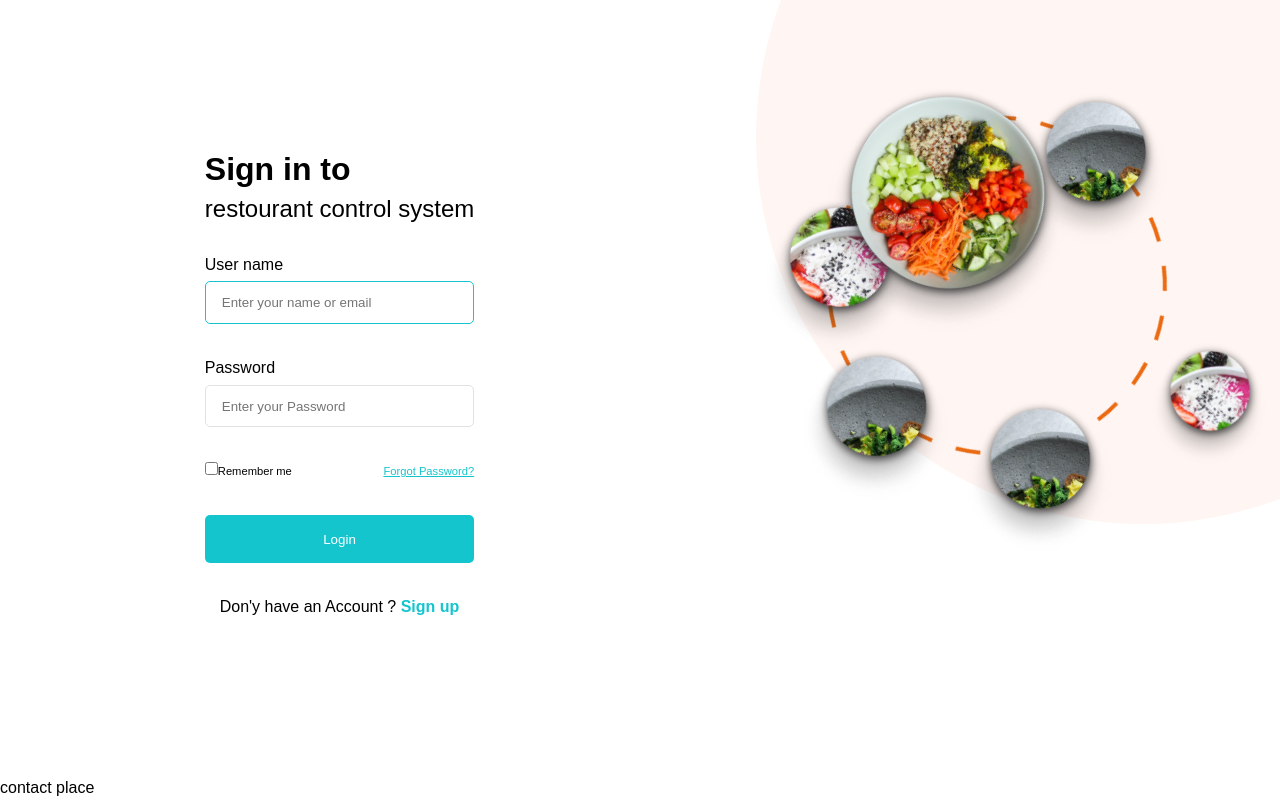
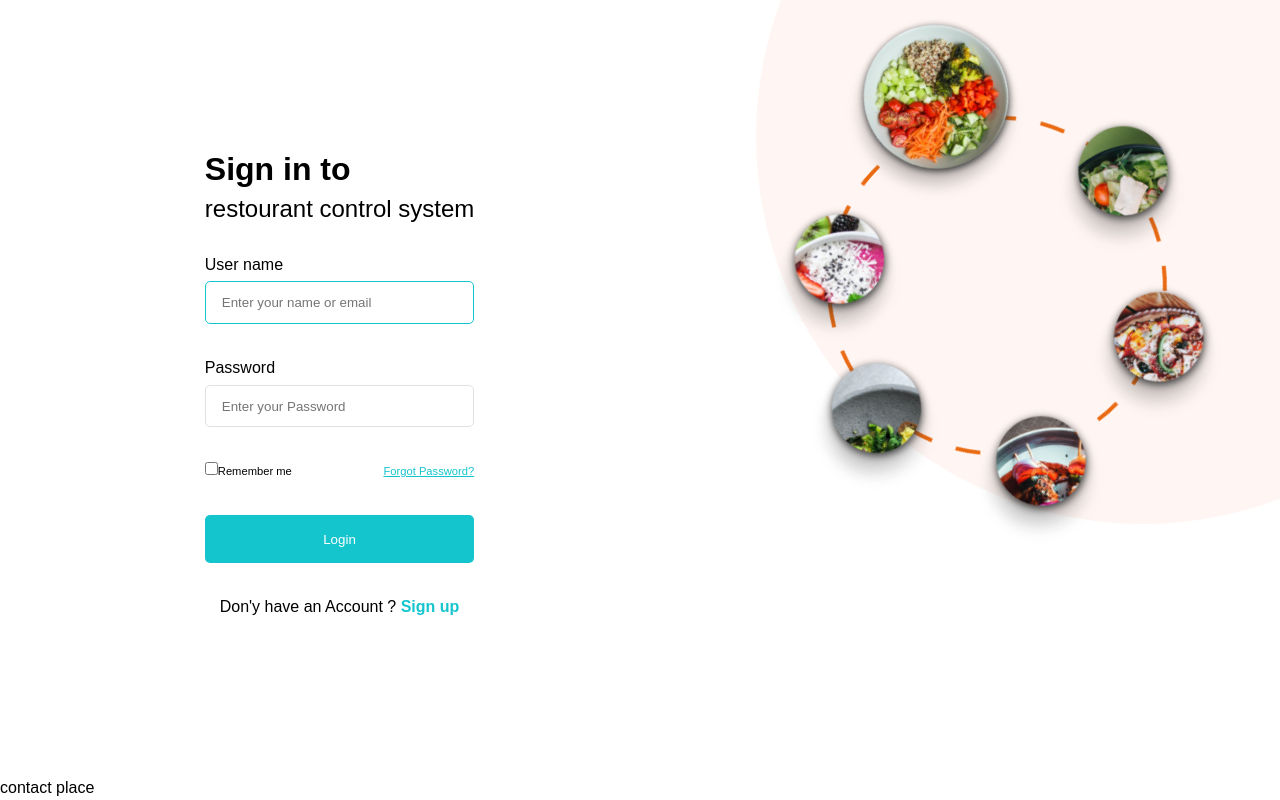
Before and after one commit to blocdenis/QR-menu, a React (Vite) app in the folder qr-menu/: page / in a window 1280 px wide. Shown: the top 800 px of the page. Built offline with nearby package versions, Linux system fonts and the light colour scheme.

Commit message:
fixed the carousel animation

```diff
--- a/qr-menu/src/Sing.css
+++ b/qr-menu/src/Sing.css
@@ -32,7 +32,7 @@ body {
     --border-radius: 5px;
 
     /* CIRCLE SCALE */
-    --circle-scale: scale(0.45);
+    --circle-scale: scale(0.9);
 }
 
 
@@ -183,34 +183,42 @@ body {
     top: 50%;
     left: -2.5rem;
 
-    transform: scale(1);
+    transform: var(--circle-scale);
 }
 
 #second {
-    top: 5%;
-    left: -2rem;
+    top: -17%;
+    left: -6rem;
+
+    transform: scale(0.75);
 }
 
 #third {
     top: 80%;
     left: 4.5rem;
+
+    transform: var(--circle-scale);
 }
 
 #fourth {
     bottom: -2rem;
     right: -2.5rem;
+
+    transform: var(--circle-scale);
 }
 
 #fifth {
-    bottom: 7.5rem;
-    right: -9rem;
+    bottom: 8.5rem;
+    right: -4.5rem;
 
-    transform: scale(0.8);
+    transform: var(--circle-scale);
 }
 
 #sixth {
     bottom: 16rem;
-    right: 5rem;
+    right: 3rem;
+
+    transform: var(--circle-scale);
 }
 
 /* end dvg imges */
--- a/qr-menu/src/components/Auth/RightImages.jsx
+++ b/qr-menu/src/components/Auth/RightImages.jsx
@@ -14,9 +14,9 @@ function RightImages(){
                 <img src={images.food1} alt="food frame" id="first" />
                 <img src={images.food2} alt="food frame" id="second" />
                 <img src={images.food3} alt="food frame" id="third" />
-                <img src={images.food3} alt="food frame" id="fourth" />
-                <img src={images.food1} alt="food frame" id="fifth" />
-                <img src={images.food3} alt="food frame" id="sixth" />
+                <img src={images.food4} alt="food frame" id="fourth" />
+                <img src={images.food5} alt="food frame" id="fifth" />
+                <img src={images.food6} alt="food frame" id="sixth" />
             </div>
             </div>
         </>
```
Also changed, not shown: qr-menu/src/components/images.js (+8 -1 lines), 1 other file (tests, documents, lock files or other folders).
